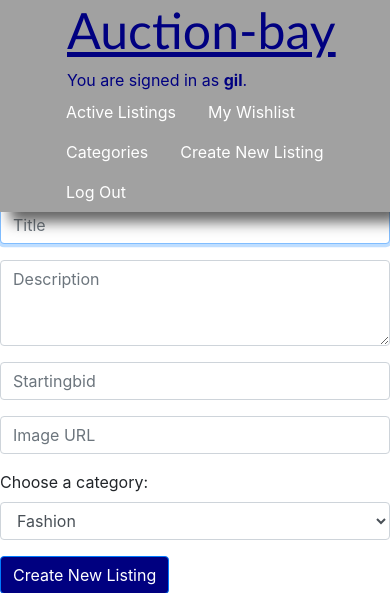
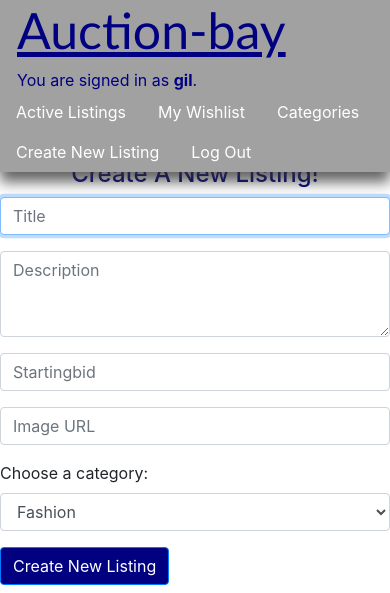
Before and after one commit to GilKlein/commerce-app, a Django app: page /newlisting in a window 390 px wide. Shown: the top 593 px of the page. Run offline with Django 3.2, Linux system fonts and the light colour scheme; a user stored in the database is signed in; some libraries are stand-ins or nearby versions.

Commit message:
December 21st 2020

```diff
--- a/auctions/static/auctions/styles.css
+++ b/auctions/static/auctions/styles.css
@@ -29,14 +29,13 @@ h1 {
   background-color: #a1a1a1;
   z-index: 500;
   width: 100vw !important;
-  padding-left: 50px;
   transform: translateX(0px);
   margin-top: -30px;
   box-shadow: none;
   color: navy;
-  -webkit-box-shadow: 10px 10px 13px 0px rgba(51, 51, 51, 0.77);
-  -moz-box-shadow: 10px 10px 13px 0px rgba(51, 51, 51, 0.77);
-  box-shadow: 10px 10px 13px 0px rgba(51, 51, 51, 0.77);
+  -webkit-box-shadow: 0px 10px 13px 0px rgba(51, 51, 51, 0.77);
+  -moz-box-shadow: 0px 10px 13px 0px rgba(51, 51, 51, 0.77);
+  box-shadow: 0px 10px 13px 0px rgba(51, 51, 51, 0.77);
 }
 .layout .nav {
   background-color: #a1a1a1;
@@ -58,14 +57,15 @@ h1 {
 }
 
 .row {
-  align-content: center;
   width: 100%;
+  margin-left: 0px !important;
+  margin-right: 0px !important;
 }
 
 .card {
   width: 28.33%;
-  margin-left: 2.5%;
-  margin-left: 2.5%;
+  margin-left: 2.5% !important;
+  margin-right: 2.5% !important;
   margin-top: 20px;
   -webkit-box-shadow: 4px 4px 6px 0px rgba(51, 51, 51, 0.77);
   -moz-box-shadow: 4px 4px 6px 0px rgba(51, 51, 51, 0.77);
@@ -88,4 +88,37 @@ h1 {
   border-radius: 0px;
 }
 
+@media only screen and (max-width: 980px) {
+  h2 {
+    font-size: 24px !important;
+  }
+
+  .card {
+    width: 80%;
+    margin-left: 10% !important;
+    margin-right: 10% !important;
+    margin-top: 30px;
+  }
+
+  body {
+    font-size: 16px !important;
+  }
+}
+@media only screen and (max-width: 600px) {
+  h2 {
+    font-size: 24px !important;
+  }
+
+  .card {
+    width: 80%;
+    margin-left: 10% !important;
+    margin-right: 10% !important;
+    margin-top: 30px;
+  }
+
+  body {
+    font-size: 16px !important;
+  }
+}
+
 /*# sourceMappingURL=styles.css.map */
--- a/auctions/static/auctions/styles.scss
+++ b/auctions/static/auctions/styles.scss
@@ -33,9 +33,9 @@ h1{
     margin-top: -30px;
     box-shadow: none;
     color: navy;
-    -webkit-box-shadow: 10px 10px 13px 0px rgba(51,51,51,0.77);
-    -moz-box-shadow: 10px 10px 13px 0px rgba(51,51,51,0.77);
-    box-shadow: 10px 10px 13px 0px rgba(51,51,51,0.77);
+    -webkit-box-shadow: 0px 10px 13px 0px rgba(51,51,51,0.77);
+    -moz-box-shadow: 0px 10px 13px 0px rgba(51,51,51,0.77);
+    box-shadow: 0px 10px 13px 0px rgba(51,51,51,0.77);
     .nav{
         background-color: #a1a1a1;
         a{
@@ -57,14 +57,15 @@ h1{
 }
 
 .row{
-    align-content: center;
     width: 100%;
+    margin-left:0px!important;
+    margin-right:0px!important;
 }
 
 .card{
     width: 28.33%;
-    margin-left: 2.5%;
-    margin-left: 2.5%;
+    margin-left: 2.5%!important;
+    margin-right: 2.5%!important;
     margin-top: 20px;
     -webkit-box-shadow: 4px 4px 6px 0px rgba(51,51,51,0.77);
     -moz-box-shadow: 4px 4px 6px 0px rgba(51,51,51,0.77);
@@ -86,3 +87,46 @@ h1{
     width: 100%;
     border-radius: 0px;
 }
+
+
+
+
+
+
+
+// RULES FOR TABLETS
+@media only screen and (max-width: 980px) {
+
+    h2 {
+        font-size: 24px!important;
+    }
+    .card{
+        width: 80%;
+        margin-left: 10%!important;
+        margin-right: 10%!important;
+        margin-top: 30px;
+    }
+    body {
+        font-size: 16px!important;
+    }
+
+  }
+
+
+//   RULES FOR MOBILE
+@media only screen and (max-width: 600px) {
+
+    h2 {
+        font-size: 24px!important;
+    }
+    .card{
+        width: 80%;
+        margin-left: 10%!important;
+        margin-right: 10%!important;
+        margin-top: 30px;
+    }
+    body {
+        font-size: 16px!important;
+    }
+
+  }
```
Also changed, not shown: db.sqlite3, 1 other file.
